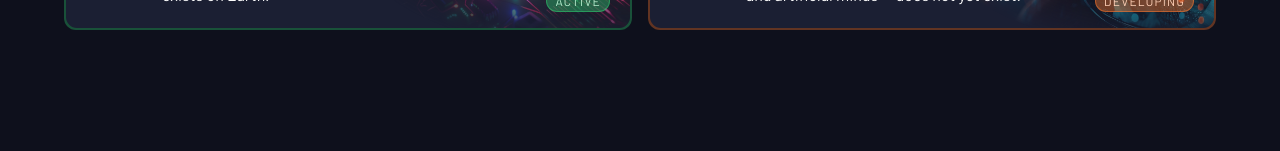
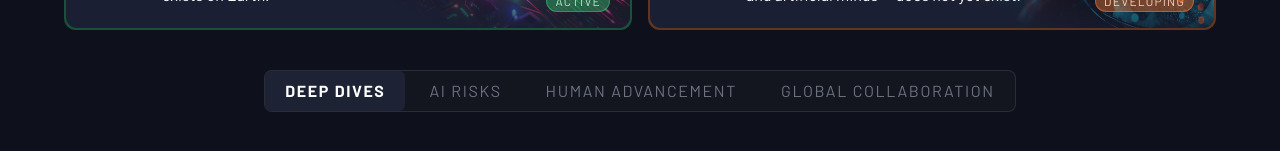
Before and after one commit to AndravenDev/sapiens-counter, a React (Vite) app: page / in a window 1280 px wide. Shown: the part 591-742 px from the top of the page. Built offline with nearby package versions, Linux system fonts and the light colour scheme.

Commit message:
adding the tabbar

```diff
--- a/src/App.jsx
+++ b/src/App.jsx
@@ -1,4 +1,5 @@
 import Card from "./Card";
+import TabBar from "./TabBar";
 
 const cards = [
   {
@@ -96,6 +97,10 @@ export default function App() {
           <Card key={i} {...card} />
         ))}
       </div>
+
+      <div className="relative z-10">
+        <TabBar />
+      </div>
     </div>
   );
 }
--- /dev/null
+++ b/src/TabBar.jsx
@@ -0,0 +1,26 @@
+import { useState } from 'react'
+
+const tabs = ['DEEP DIVES', 'AI RISKS', 'HUMAN ADVANCEMENT', 'GLOBAL COLLABORATION']
+
+export default function TabBar() {
+  const [active, setActive] = useState(0)
+
+  return (
+    <div className="flex items-center gap-1 rounded-lg border border-white/10" style={{ backgroundColor: '#13151f' }}>
+      {tabs.map((tab, i) => (
+        <button
+          key={tab}
+          onClick={() => setActive(i)}
+          className="px-5 py-2 rounded-md text-m tracking-widest transition-all duration-200 cursor-pointer"
+          style={{
+            backgroundColor: active === i ? '#1e2235' : 'transparent',
+            color: active === i ? '#ffffff' : '#6b7280',
+            fontWeight: active === i ? '700' : '400',
+          }}
+        >
+          {tab}
+        </button>
+      ))}
+    </div>
+  )
+}
```
